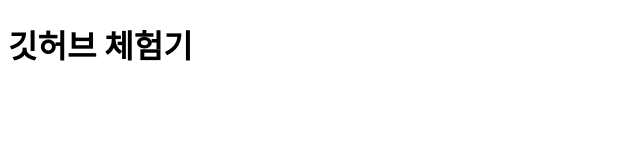
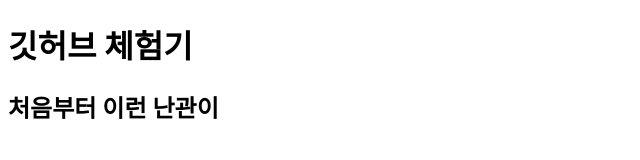
Before and after one commit to Yg323/travel, a plain HTML site: page main.html in a window 1280 px wide. Shown: the whole page, without its empty margins (0-640 px from the left). Drawn offline with Linux system fonts and the light colour scheme.

Commit message:
현지 test
현지

```diff
--- a/main.html
+++ b/main.html
@@ -5,5 +5,6 @@
 </head>
 <body>
     <h1>깃허브 체험기</h1>
+    <h2>처음부터 이런 난관이</h2>
 </body>
 </html>
```
